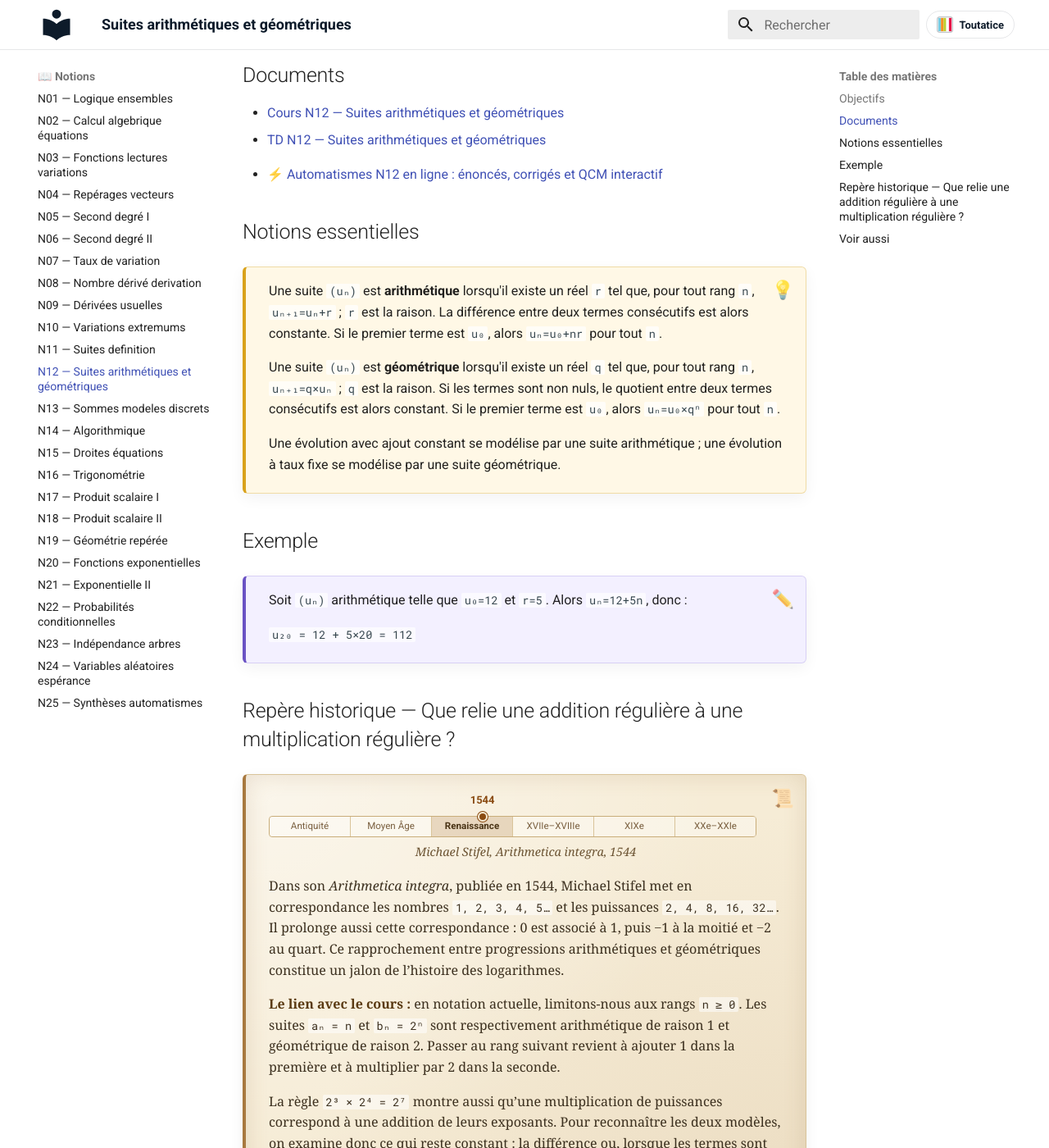
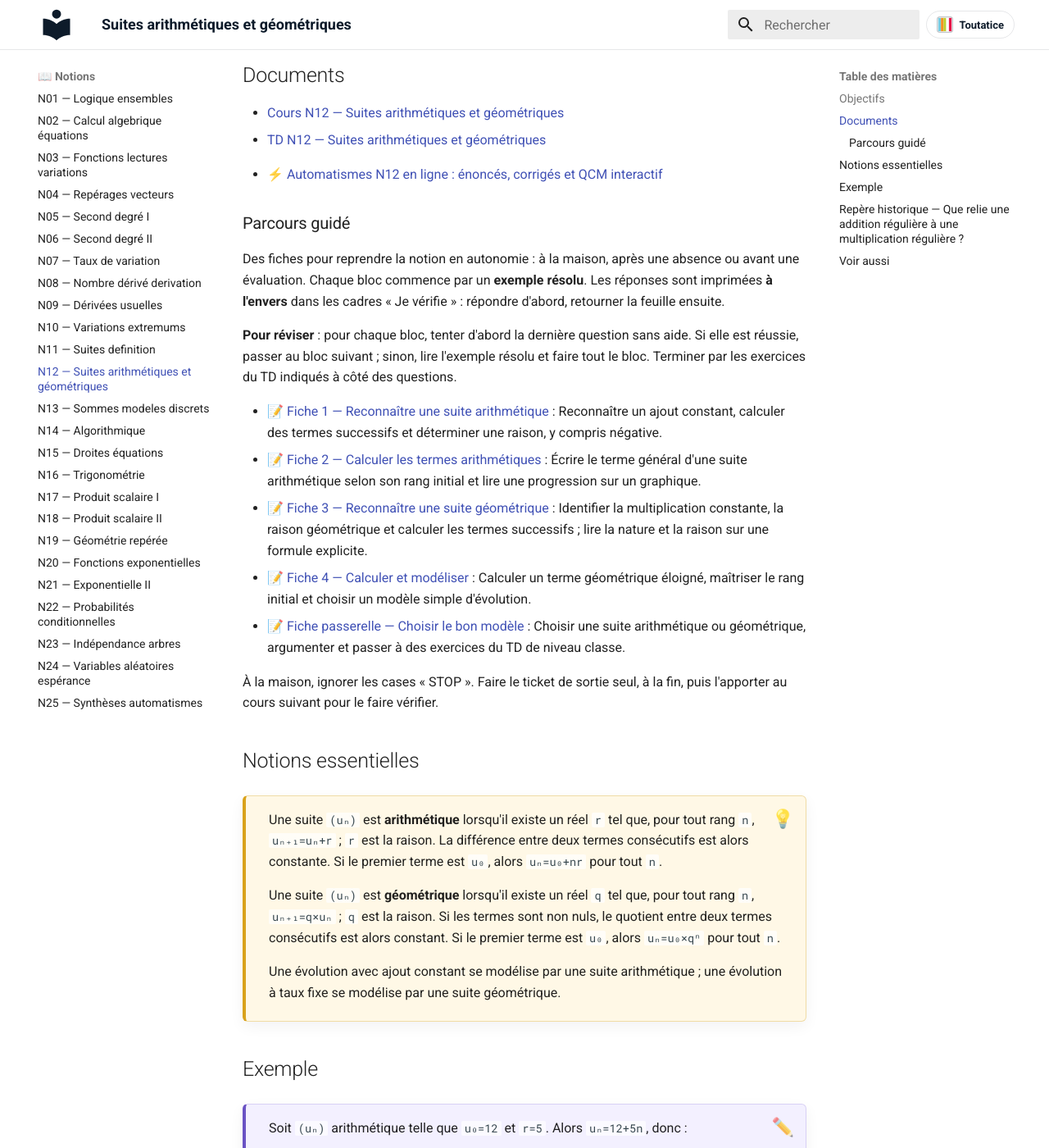
Before and after one commit to vnicolle56610/maths-premiere-specialite, an MkDocs documentation site: the page built from docs/notions/N12-suites-arithmetiques-geometriiques.md, in a window 1280 px wide and 1400 px high, scrolled down 626 px. Shown: the whole window at 82% size. Built offline with MkDocs 1.6.1 and Material for MkDocs 9.7.7, drawn with Linux system fonts in a browser that asks for light colours.

Commit message:
Publication automatique : 5 fichier(s) copié(s), 1 page(s) mise(s) à jour
Fichiers copiés :
  - docs/parcours-guide/PARCOURS_GUIDE_N12_FICHE_1.pdf
  - docs/parcours-guide/PARCOURS_GUIDE_N12_FICHE_2.pdf
  - docs/parcours-guide/PARCOURS_GUIDE_N12_FICHE_3.pdf
  - docs/parcours-guide/PARCOURS_GUIDE_N12_FICHE_4.pdf
  - docs/parcours-guide/PARCOURS_GUIDE_N12_FICHE_5.pdf

Pages mises à jour :
  - docs/notions/N12-suites-arithmetiques-geometriiques.md

Autres fichiers :
  - publication_manifest.json

Généré par le protocole de publication (publier_ressources_site.py / publier_ressources_gui.py).

```diff
--- a/docs/notions/N12-suites-arithmetiques-geometriiques.md
+++ b/docs/notions/N12-suites-arithmetiques-geometriiques.md
@@ -32,6 +32,22 @@ Les suites arithmétiques et géométriques modélisent des évolutions réguli
 <!-- AUTOMATISMES-WEB:START -->
 - ⚡ [Automatismes N12 en ligne : énoncés, corrigés et QCM interactif](../automatismes/automatismes-N12-suites-arithmetiques-geometriques.md)
 <!-- AUTOMATISMES-WEB:END -->
+
+<!-- PARCOURS-GUIDE:START -->
+### Parcours guidé
+
+Des fiches pour reprendre la notion en autonomie : à la maison, après une absence ou avant une évaluation. Chaque bloc commence par un **exemple résolu**. Les réponses sont imprimées **à l'envers** dans les cadres « Je vérifie » : répondre d'abord, retourner la feuille ensuite.
+
+**Pour réviser** : pour chaque bloc, tenter d'abord la dernière question sans aide. Si elle est réussie, passer au bloc suivant ; sinon, lire l'exemple résolu et faire tout le bloc. Terminer par les exercices du TD indiqués à côté des questions.
+
+- 📝 [Fiche 1 — Reconnaître une suite arithmétique](../parcours-guide/PARCOURS_GUIDE_N12_FICHE_1.pdf) : Reconnaître un ajout constant, calculer des termes successifs et déterminer une raison, y compris négative.
+- 📝 [Fiche 2 — Calculer les termes arithmétiques](../parcours-guide/PARCOURS_GUIDE_N12_FICHE_2.pdf) : Écrire le terme général d'une suite arithmétique selon son rang initial et lire une progression sur un graphique.
+- 📝 [Fiche 3 — Reconnaître une suite géométrique](../parcours-guide/PARCOURS_GUIDE_N12_FICHE_3.pdf) : Identifier la multiplication constante, la raison géométrique et calculer les termes successifs ; lire la nature et la raison sur une formule explicite.
+- 📝 [Fiche 4 — Calculer et modéliser](../parcours-guide/PARCOURS_GUIDE_N12_FICHE_4.pdf) : Calculer un terme géométrique éloigné, maîtriser le rang initial et choisir un modèle simple d'évolution.
+- 📝 [Fiche passerelle — Choisir le bon modèle](../parcours-guide/PARCOURS_GUIDE_N12_FICHE_5.pdf) : Choisir une suite arithmétique ou géométrique, argumenter et passer à des exercices du TD de niveau classe.
+
+À la maison, ignorer les cases « STOP ». Faire le ticket de sortie seul, à la fin, puis l'apporter au cours suivant pour le faire vérifier.
+<!-- PARCOURS-GUIDE:END -->
 
 ## Notions essentielles
 
```
Also changed, not shown: publication_manifest.json (+7 -0 lines), 5 other files.
